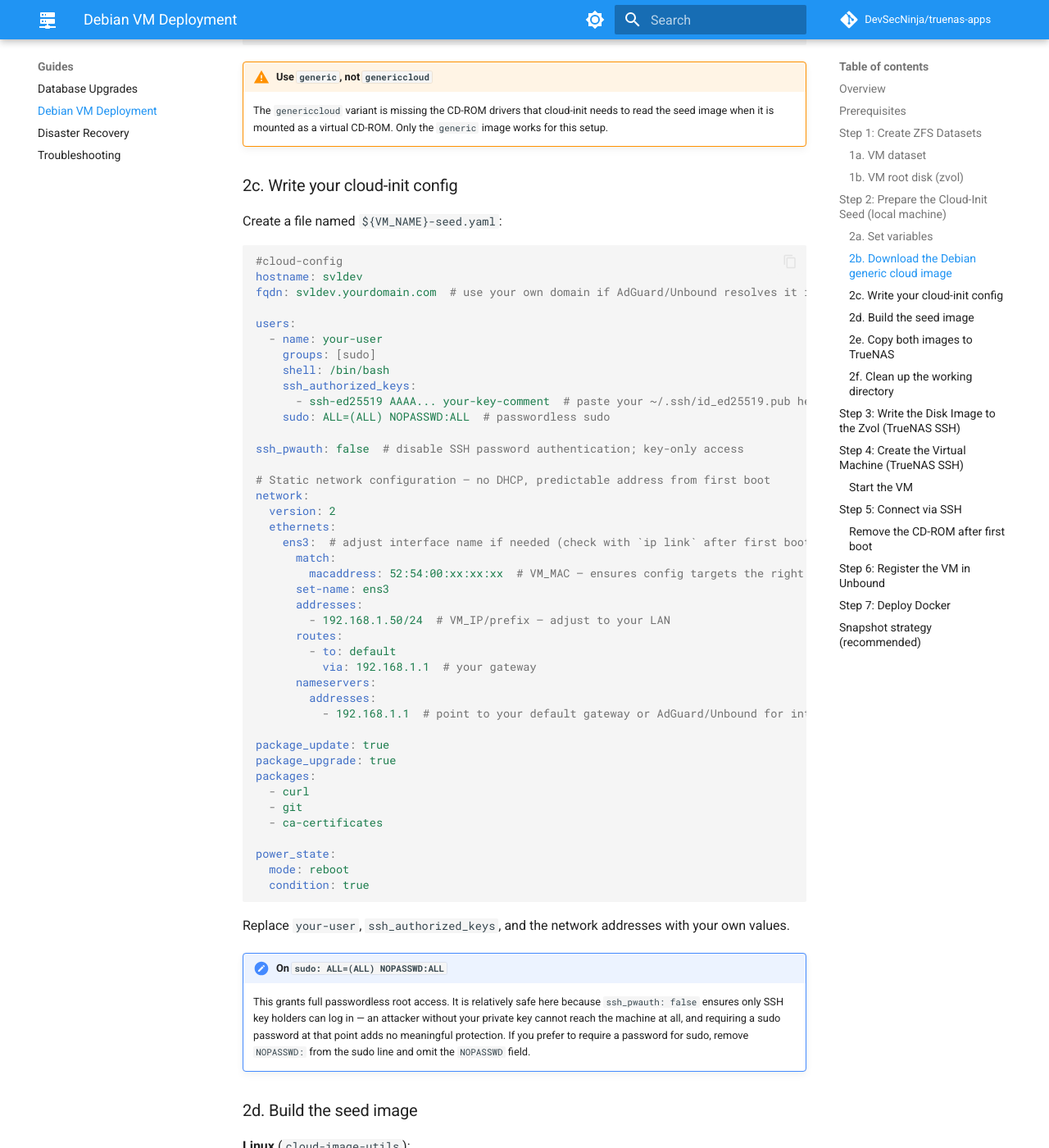
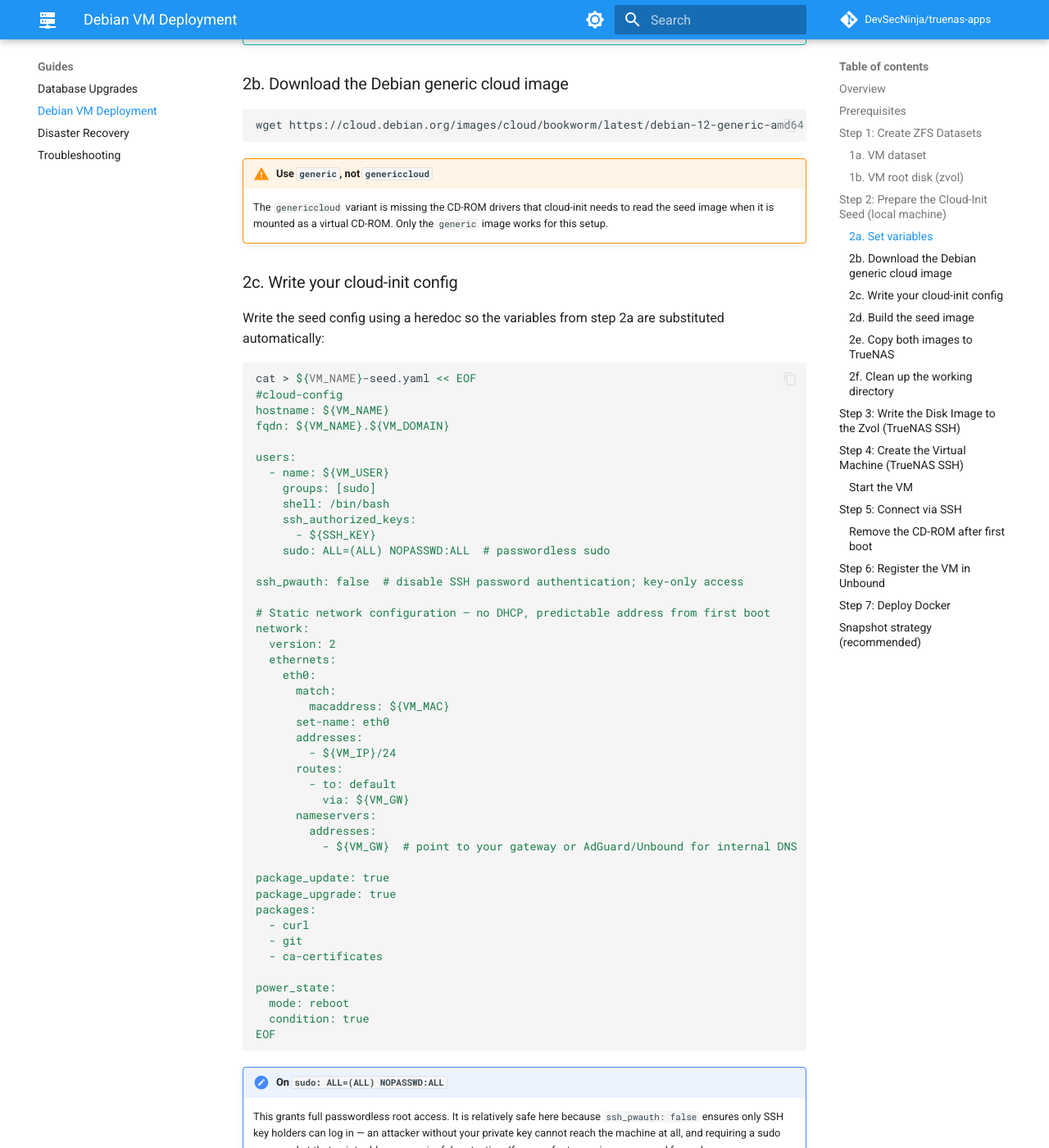
Before and after one commit to DevSecNinja/truenas-apps, an MkDocs documentation site: the page built from docs/VM-DEBIAN.md, in a window 1280 px wide and 1400 px high, scrolled down 3161 px. Shown: the whole window at 82% size. Built offline with MkDocs 1.6.1 and Material for MkDocs 9.7.7, drawn with Linux system fonts in a browser that asks for light colours; comment, search, counter and statistics services are not loaded; some of the changed text lies outside the part shown.

Commit message:
docs: enhance VM-DEBIAN guide with variable definitions for cloud-init configuration

````diff
--- a/docs/VM-DEBIAN.md
+++ b/docs/VM-DEBIAN.md
@@ -81,10 +81,16 @@
 
 ### 2a. Set variables
 
+Set these once — all subsequent commands use them:
+
 ```sh
 VM_NAME=svldev
 VM_IP=192.168.1.50       # static IP to assign — pick a free address on your LAN
+VM_GW=192.168.1.1        # your LAN gateway (usually your router)
 VM_MAC=52:54:00:xx:xx:xx # QEMU/KVM OUI — replace xx:xx:xx with unique hex digits, e.g. 52:54:00:a1:b2:c3
+VM_USER=your-user        # the non-root account cloud-init will create
+VM_DOMAIN=yourdomain.com # your internal domain — used for the FQDN and Unbound record
+SSH_KEY="ssh-ed25519 AAAA..." # paste the full contents of ~/.ssh/id_ed25519.pub here
 TRUENAS=truenas_admin@truenas.local
 IMAGE_PATH=/mnt/vm-pool/vms
 ```
@@ -107,19 +113,20 @@
 
 ### 2c. Write your cloud-init config
 
-Create a file named `${VM_NAME}-seed.yaml`:
+Write the seed config using a heredoc so the variables from step 2a are substituted automatically:
 
-```yaml
+```sh
+cat > ${VM_NAME}-seed.yaml << EOF
 #cloud-config
-hostname: svldev
-fqdn: svldev.yourdomain.com  # use your own domain if AdGuard/Unbound resolves it internally
+hostname: ${VM_NAME}
+fqdn: ${VM_NAME}.${VM_DOMAIN}
 
 users:
-  - name: your-user
+  - name: ${VM_USER}
     groups: [sudo]
     shell: /bin/bash
     ssh_authorized_keys:
-      - ssh-ed25519 AAAA... your-key-comment  # paste your ~/.ssh/id_ed25519.pub here
+      - ${SSH_KEY}
     sudo: ALL=(ALL) NOPASSWD:ALL  # passwordless sudo
 
 ssh_pwauth: false  # disable SSH password authentication; key-only access
@@ -128,18 +135,18 @@
 network:
   version: 2
   ethernets:
-    ens3:  # adjust interface name if needed (check with `ip link` after first boot)
+    eth0:
       match:
-        macaddress: 52:54:00:xx:xx:xx  # VM_MAC — ensures config targets the right NIC
-      set-name: ens3
+        macaddress: ${VM_MAC}
+      set-name: eth0
       addresses:
-        - 192.168.1.50/24  # VM_IP/prefix — adjust to your LAN
+        - ${VM_IP}/24
       routes:
         - to: default
-          via: 192.168.1.1  # your gateway
+          via: ${VM_GW}
       nameservers:
         addresses:
-          - 192.168.1.1  # point to your default gateway or AdGuard/Unbound for internal DNS resolution
+          - ${VM_GW}  # point to your gateway or AdGuard/Unbound for internal DNS
 
 package_update: true
 package_upgrade: true
@@ -151,9 +158,8 @@
 power_state:
   mode: reboot
   condition: true
+EOF
 ```
-
-Replace `your-user`, `ssh_authorized_keys`, and the network addresses with your own values.
 
 <!-- dprint-ignore -->
 !!! note "On `sudo: ALL=(ALL) NOPASSWD:ALL`"
@@ -217,11 +223,13 @@
 SSH into TrueNAS and write the Debian cloud image directly onto the zvol:
 
 ```sh
-ssh truenas_admin@truenas.local
+ssh "${TRUENAS}"
 ```
 
 ```sh
-VM_PATH=vm-pool/vms/svldev
+# Re-declare variables on the TrueNAS side
+VM_NAME=svldev
+VM_PATH=vm-pool/vms/${VM_NAME}
 IMAGE_PATH=/mnt/vm-pool/vms
 
 sudo qemu-img convert -O raw \
@@ -239,7 +247,7 @@
 
 ```sh
 VM_NAME=svldev
-VM_PATH=vm-pool/vms/svldev
+VM_PATH=vm-pool/vms/${VM_NAME}
 IMAGE_PATH=/mnt/vm-pool/vms
 VM_MEMORY=$(( 4 * 1024 ))   # 4 GiB — increase for heavier workloads
 VM_MAC=52:54:00:xx:xx:xx    # must match the MAC set in your cloud-init seed (step 2a)
@@ -307,7 +315,7 @@
 Cloud-init runs on first boot and may take 1–2 minutes to complete (package upgrades can add more). Once done, the VM reboots automatically. Connect using the static IP configured in the cloud-init seed:
 
 ```sh
-ssh your-user@192.168.1.50  # the VM_IP you set in step 2a
+ssh ${VM_USER}@${VM_IP}
 ```
 
 No VNC client needed — cloud-init already installed your SSH key, created your user, and rebooted the VM cleanly.
@@ -334,16 +342,16 @@
 Add an A record for the VM so it is reachable by hostname on your LAN. In `services/adguard/config/unbound/conf.d/a-records.conf`, add:
 
 ```text
-local-data: "svldev.${DOMAINNAME} A 192.168.1.50"
+local-data: "${VM_NAME}.${DOMAINNAME} A ${VM_IP}"
 ```
 
-Then add the corresponding variable to `services/adguard/secret.sops.env`:
+Then add the corresponding variable to `services/adguard/secret.sops.env` (use the actual IP, not the shell variable):
 
 ```sh
-IP_SVLAZDEV=192.168.1.50
+IP_SVLDEV=192.168.1.50
 ```
 
-Deploy AdGuard to pick up the change. Once active, `svldev.yourdomain.com` will resolve on your LAN and the cloud-init `fqdn` will be fully functional.
+Deploy AdGuard to pick up the change. Once active, `${VM_NAME}.${VM_DOMAIN}` will resolve on your LAN and the cloud-init `fqdn` will be fully functional.
 
 ---
 
````
